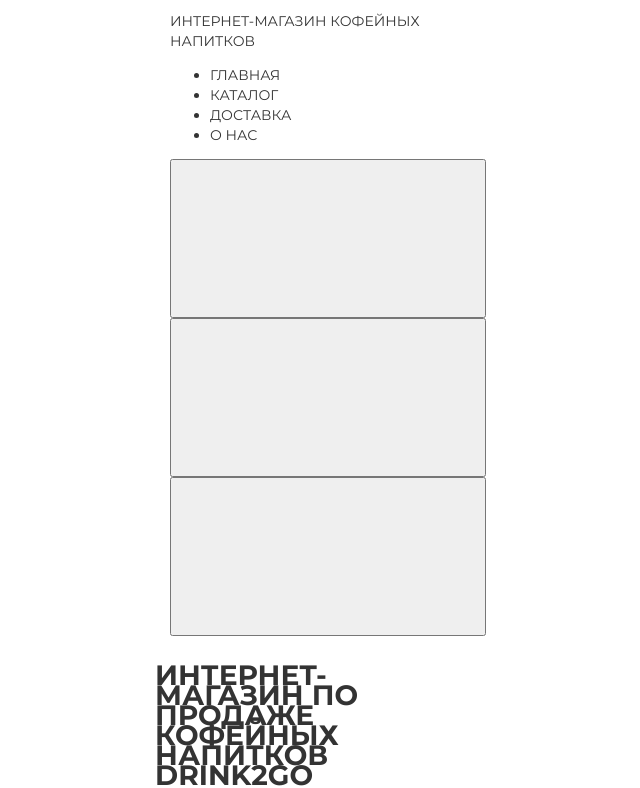
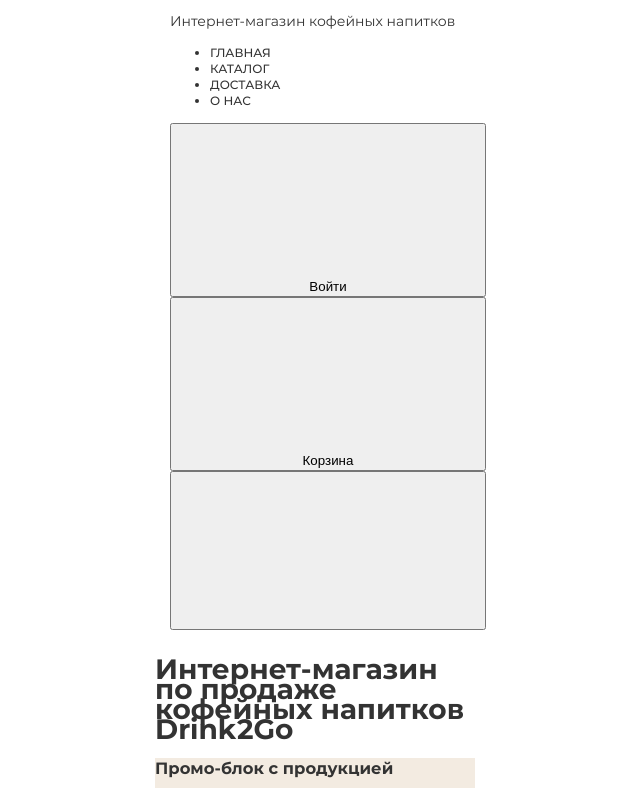
Before and after one commit to AleksenkoA/drink2Go, a website: page source/index.html in a window 1280 px wide. Shown: the part 49-837 px from the top of the page, without its empty margins (325-965 px from the left). Drawn offline with nearby package versions, Linux system fonts and the light colour scheme; files that its build step writes are made by us from their sources.

Commit message:
started the css

```diff
--- a/source/index.html
+++ b/source/index.html
@@ -37,9 +37,11 @@
           <div class="header__menu-actions">
             <button class="header__menu-login" type="button">
               <svg class="header__menu-login-img" aria-label="Войти"></svg>
+              <span class="visually-hidden">Войти</span>
             </button>
             <button class="header__menu-basket" type="button">
               <svg class="header__menu-basket-img" aria-label="Корзина"></svg>
+              <span class="visually-hidden">Корзина</span>
             </button>
           </div>
 
--- a/source/less/blocks/header.less
+++ b/source/less/blocks/header.less
@@ -3,3 +3,10 @@
   color: #333333;
   padding: 10px 15px;
 }
+
+.header__menu-item {
+  font-size: 12px;
+  line-height: 16px;
+  font-weight: 500;
+  text-transform: uppercase;
+}
--- a/source/less/global/fonts.less
+++ b/source/less/global/fonts.less
@@ -2,7 +2,9 @@
   font-family: "Montserrat";
   font-style: regular;
   font-weight: 400;
-  src: url("/source/fonts/Montserrat-Regular.woff2") format("woff2"), url("/source/fonts/Montserrat-Regular.woff") format("woff");
+  src:
+    url("../fonts/Montserrat-Regular.woff2") format("woff2"),
+    url("/source/fonts/Montserrat-Regular.woff") format("woff");
   font-display: swap;
 }
 
@@ -10,7 +12,9 @@
   font-family: "Montserrat";
   font-style: medium;
   font-weight: 500;
-  src: url("/source/fonts/Montserrat-Medium.woff2") format("woff2"), url("/source/fonts/Montserrat-Medium.woff2") format("woff");
+  src:
+    url("../fonts/Montserrat-Medium.woff2") format("woff2"),
+    url("../fonts/Montserrat-Medium.woff2") format("woff");
   font-display: swap;
 }
 
@@ -18,7 +22,9 @@
   font-family: "Montserrat";
   font-style: semibold;
   font-weight: 600;
-  src: url("/source/fonts/Montserrat-SemiBold.woff2") format("woff2"), url("/source/fonts/Montserrat-SemiBold.woff") format("woff");
+  src:
+    url("../fonts/Montserrat-SemiBold.woff2") format("woff2"),
+    url("../fonts/Montserrat-SemiBold.woff") format("woff");
   font-display: swap;
 }
 
@@ -26,6 +32,8 @@
   font-family: "Montserrat";
   font-style: bold;
   font-weight: 700;
-  src: url("/source/fonts/Montserrat-Bold.woff2") format("woff2"), url("/source/fonts/Montserrat-Bold.woff") format("woff");
+  src:
+    url("../fonts/Montserrat-Bold.woff2") format("woff2"),
+    url("../fonts/Montserrat-Bold.woff") format("woff");
   font-display: swap;
 }
--- a/source/less/global/global.less
+++ b/source/less/global/global.less
@@ -16,7 +16,6 @@
   display: flex;
   flex-direction: column;
   min-height: 100%;
-  text-transform: uppercase;
 }
 
 img {
```
